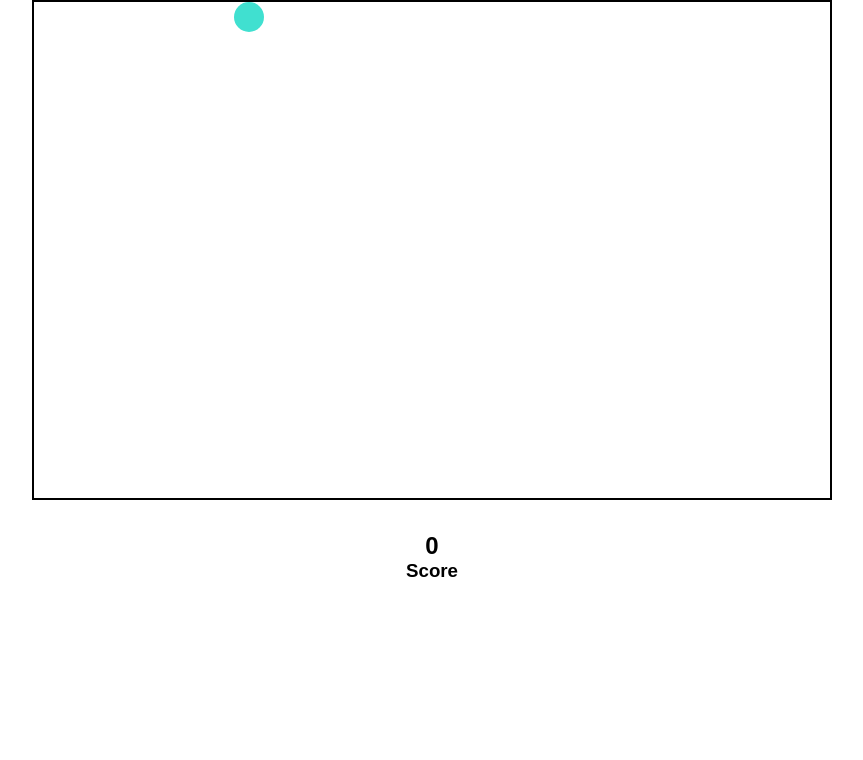
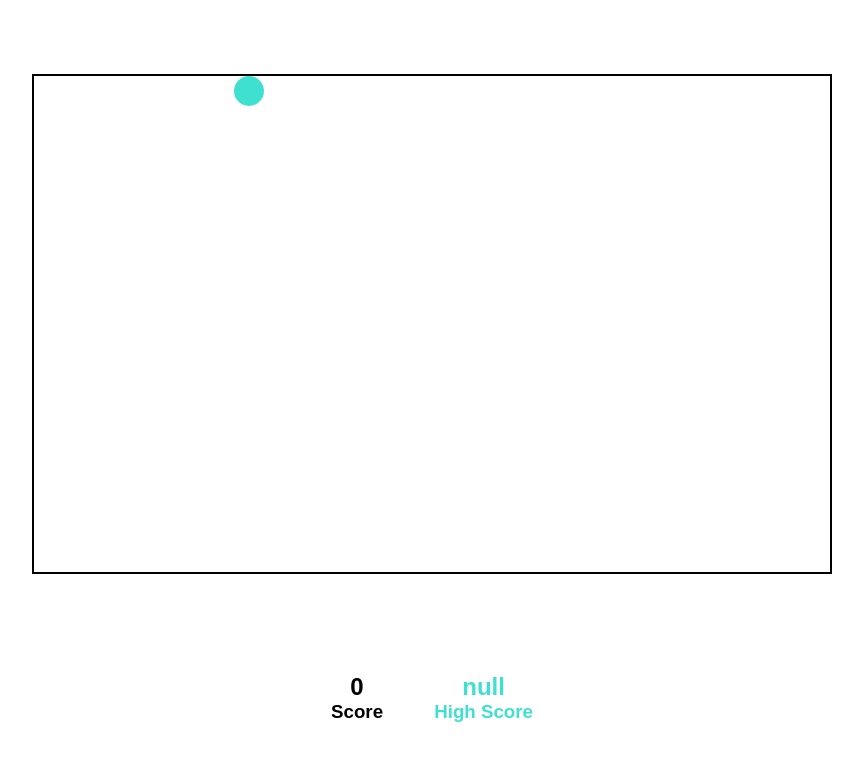
Before and after one commit to takundaj/Flappy-Bird-Game, a plain HTML site: page index.html in a window 1280 px wide. Shown: the whole page, without its empty margins (208-1071 px from the left). Drawn offline with Linux system fonts and the light colour scheme.

Commit message:
bugs fixe and high score functionality addded

```diff
--- a/app.js
+++ b/app.js
@@ -3,6 +3,7 @@ const hole = document.querySelector(".hole");
 const score = document.querySelector(".score");
 const introWrapper = document.querySelector(".intro-wrapper");
 const introTime = document.querySelector(".intro-timer");
+const highscoreElement = document.querySelector(".high-score > .score");
 let random = 100;
 hole.style.top = `${random}px`;
 let counter = 0;
@@ -55,6 +56,7 @@ const checkGameOver = setInterval(() => {
       wallLeft > 150 &&
       (charTop < holeTop || charTop > holeBottom))
   ) {
+    wall.style.display = "none";
     gameOver();
   }
 }, 10);
@@ -66,9 +68,15 @@ game.addEventListener("click", (e) => {
 });
 
 function gameOver() {
+  if (counter > localStorage.getItem("lastscore")) {
+    localStorage.setItem("lastscore", counter);
+    highscoreElement.textContent = `${localStorage.getItem("lastscore")}`;
+  }
+
   gravity = 0;
   alert(`Game over! Your score: ${counter}`);
   location.reload();
   counter = 0;
-  score.textContent = `${counter}`;
 }
+
+highscoreElement.textContent = `${localStorage.getItem("lastscore")}`;
--- a/index.html
+++ b/index.html
@@ -8,6 +8,7 @@
     <link rel="stylesheet" href="/styles.css" />
   </head>
   <body>
+    <!-- game container -->
     <div id="game">
       <div class="wall">
         <div class="hole"></div>
@@ -15,9 +16,16 @@
       <div class="char"></div>
     </div>
     <div class="score-container">
-      <h2 class="score">0</h2>
-      <h3>Score</h3>
+      <span class="current-score">
+        <h2 class="score">0</h2>
+        <h3>Score</h3>
+      </span>
+      <span class="high-score">
+        <h2 class="score">0</h2>
+        <h3>High Score</h3>
+      </span>
     </div>
+    <!-- intro -->
     <div class="intro-wrapper">
       <div class="intro">
         <p class="intro-timer">5</p>
--- a/styles.css
+++ b/styles.css
@@ -11,6 +11,9 @@ html {
 body {
   display: flex;
   flex-direction: column;
+  align-items: center;
+  justify-content: space-around;
+  height: 100vh;
 }
 
 #game {
@@ -61,9 +64,19 @@ body {
 /* score */
 
 .score-container {
-  margin: auto;
-  padding: 2rem 0;
+  display: flex;
+  justify-content: center;
+  margin-bottom: 4vw;
+}
+
+.current-score,
+.high-score {
   text-align: center;
+  margin: 2vw;
+}
+
+.high-score {
+  color: turquoise;
 }
 
 /* intro */
@@ -81,6 +94,7 @@ body {
   box-shadow: 0 0 5px gray;
   border-radius: 10px;
   padding: 1rem;
+  background-color: white;
 }
 
 .intro h2,
```
